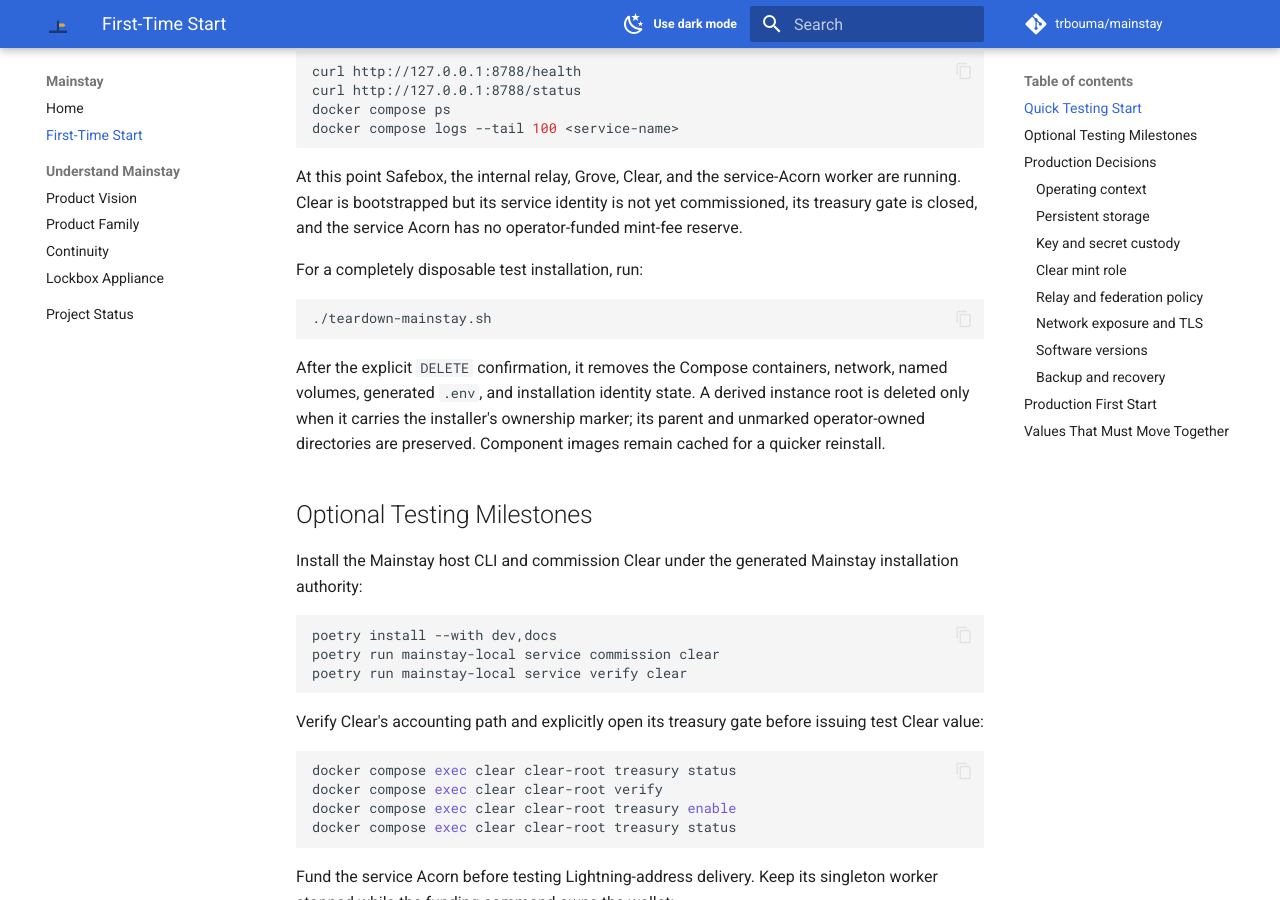
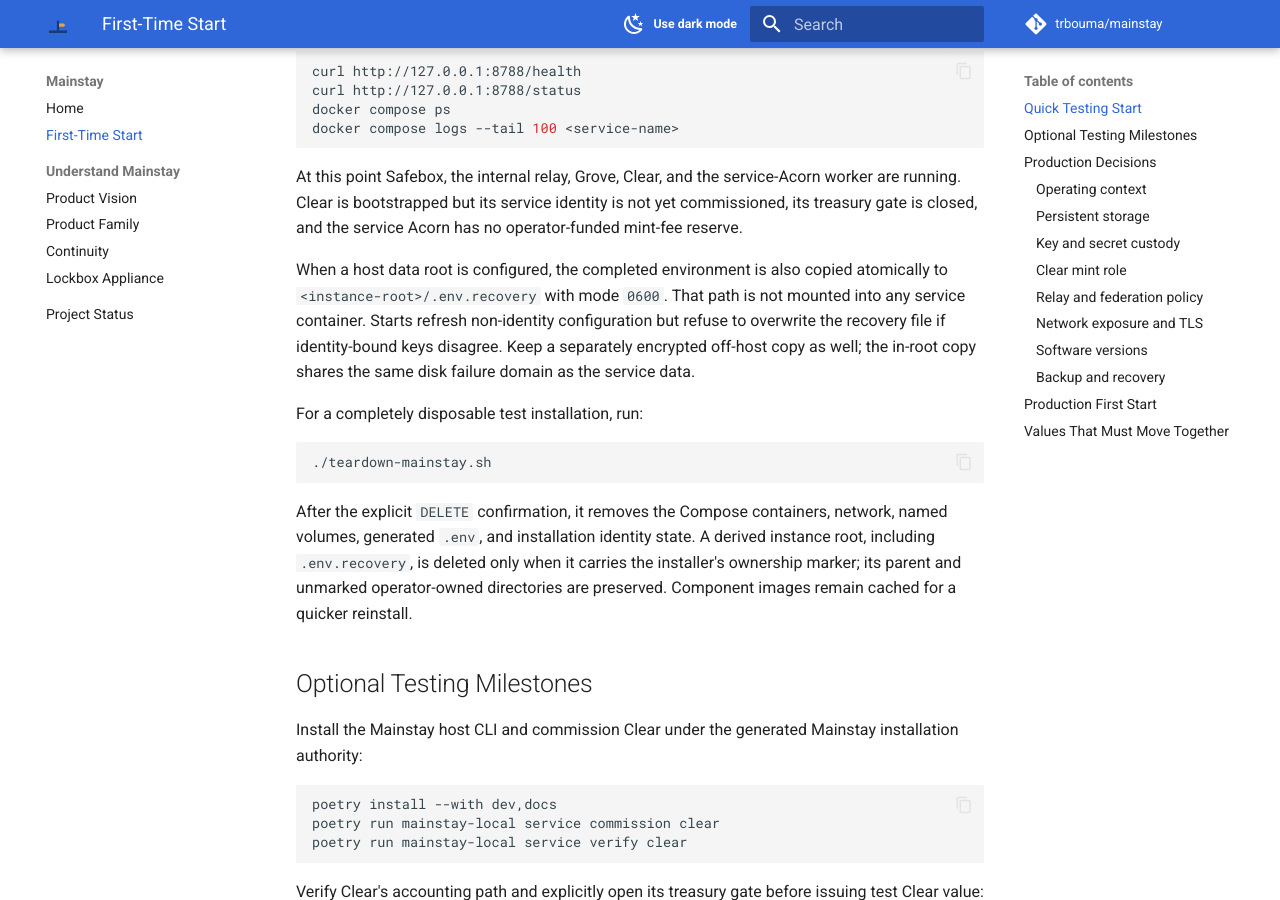
Before and after one commit to trbouma/mainstay, an MkDocs documentation site: the page built from website/getting-started.md, in a window 1280 px wide and 900 px high, scrolled down 1259 px. Built offline with MkDocs 1.6.1 and Material for MkDocs 9.7.7, drawn with Linux system fonts in a browser that asks for light colours; comment, search, counter and statistics services are not loaded.

Commit message:
feat: preserve recovery environment with instance data

````diff
--- a/website/getting-started.md
+++ b/website/getting-started.md
@@ -70,6 +70,13 @@ worker are running. Clear is bootstrapped but its service identity is not yet
 commissioned, its treasury gate is closed, and the service Acorn has no
 operator-funded mint-fee reserve.
 
+When a host data root is configured, the completed environment is also copied
+atomically to `<instance-root>/.env.recovery` with mode `0600`. That path is not
+mounted into any service container. Starts refresh non-identity configuration
+but refuse to overwrite the recovery file if identity-bound keys disagree.
+Keep a separately encrypted off-host copy as well; the in-root copy shares the
+same disk failure domain as the service data.
+
 For a completely disposable test installation, run:
 
 ```bash
@@ -78,9 +85,10 @@ For a completely disposable test installation, run:
 
 After the explicit `DELETE` confirmation, it removes the Compose containers,
 network, named volumes, generated `.env`, and installation identity state. A
-derived instance root is deleted only when it carries the installer's ownership
-marker; its parent and unmarked operator-owned directories are preserved.
-Component images remain cached for a quicker reinstall.
+derived instance root, including `.env.recovery`, is deleted only when it
+carries the installer's ownership marker; its parent and unmarked
+operator-owned directories are preserved. Component images remain cached for a
+quicker reinstall.
 
 ## Optional Testing Milestones
 
````
Also changed, not shown: README.md (+12 -3 lines), docs/MAINSTAY-HOUSE-STYLE.md (+5 -0 lines), 6 other files.
